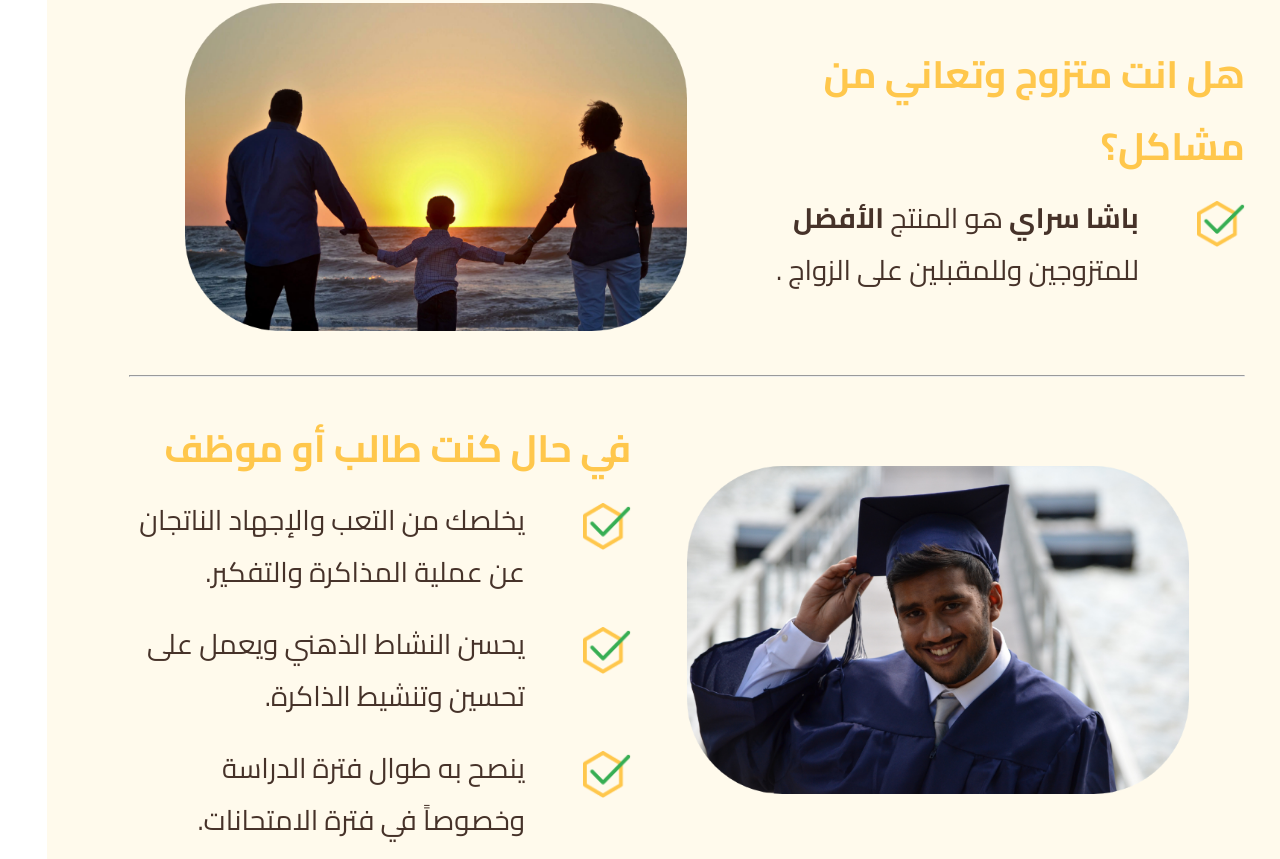
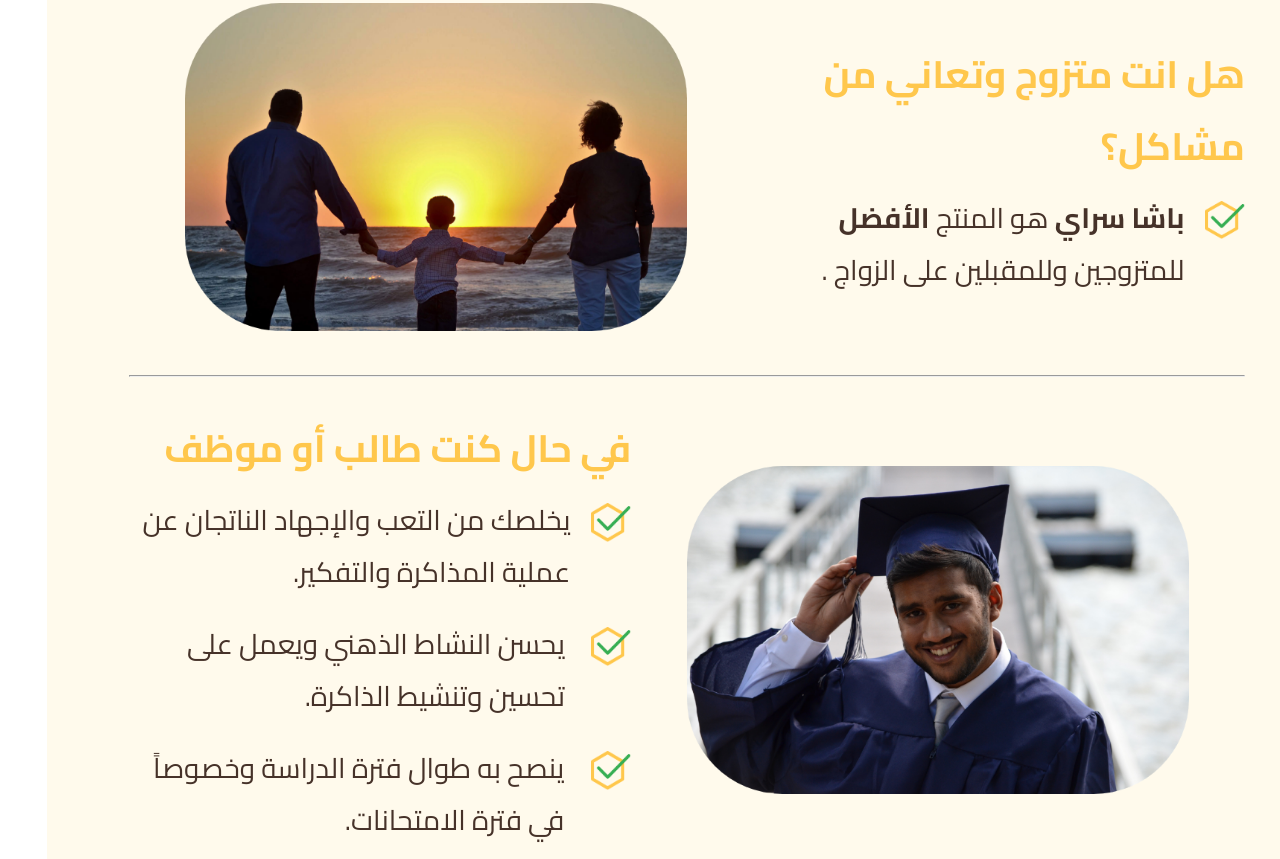
Before and after one commit to 2P-Developers/landingPage, a plain HTML site: page index.html in a window 1280 px wide. Shown: the part 2025-2884 px from the top of the page. Drawn offline with Linux system fonts and the light colour scheme.

Commit message:
fix css file

```diff
--- a/css/style.css
+++ b/css/style.css
@@ -2,6 +2,7 @@
   box-sizing: border-box;
   font-family: "Cairo", sans-serif;
 }
+
 body {
   margin: 0px;
   padding: 0px;
@@ -43,7 +44,7 @@
   list-style: none;
 }
 
-.navbar-list li + li a::before {
+.navbar-list li+li a::before {
   content: "";
   background-color: rgb(112, 112, 112);
   width: 2px;
@@ -76,7 +77,7 @@
   margin: 20px;
 }
 
-.section1-right-item h2 > span {
+.section1-right-item h2>span {
   color: #cd6229;
 }
 
@@ -157,7 +158,7 @@
   position: relative;
 }
 
-.section3-container > div + div::before {
+.section3-container>div+div::before {
   content: "";
   height: 210px;
   position: absolute;
@@ -176,7 +177,7 @@
   margin: 35px 0px;
 }
 
-.section4-container img {
+.section4-container .section4-img-item img {
   width: 100%;
 }
 
@@ -215,20 +216,26 @@
   margin-top: -13px;
 }
 
-.section4-container ~ p {
+.section4-container~p {
   margin-top: 96px;
 }
 
-.list-img {
+/* .list-img {
   margin: 19px 0px;
   margin-left: 58px;
+  max-width: 100%;
+  height: auto;
+  width: 45px;
+} */
+
+.list-img img {
+  margin: 19px 0px;
+  margin-left: 58px;
+  max-width: 100%;
+  height: auto;
+  width: 40px;
 }
-.list-img img {
-  min-height: 44.44px;
-  min-width: 48.15px;
-  /* min-height: 34.44px;
-  min-width: 38.15px; */
-}
+
 p {
   color: #463229;
   font-weight: 400;
@@ -262,7 +269,7 @@
   padding: 100px 0px;
   box-shadow: 5px 5px 10px rgb(0, 0, 0, 16%);
   height: auto;
-  max-width: 350px;
+  max-width: 450px;
 }
 
 .section7-card {
@@ -294,9 +301,11 @@
   width: 100%;
   height: 100%;
 }
+
 .section6-img {
   margin: auto;
 }
+
 .section1 input[type="submit"] {
   background-color: #cd6229;
   color: #ffffff;
@@ -363,9 +372,11 @@
 .section8 {
   padding: 100px 0px;
 }
+
 .section4-img-item {
   margin: auto;
 }
+
 .section7 {
   background-image: url(../img/honey-production.png);
   background-repeat: no-repeat;
@@ -390,6 +401,7 @@
   width: 171px;
   height: 171px;
 }
+
 .section7 h3 {
   color: #fffaec;
 }
@@ -409,8 +421,10 @@
   text-align: center;
   padding: 60px;
 }
+
 footer img {
   max-width: 100%;
+  width: 732px;
 }
 
 footer p {
@@ -434,16 +448,19 @@
   .section1 {
     height: auto;
   }
+
   .section1 h1 {
     font-size: 62px;
     font-weight: 700;
   }
+
   .section1 p,
   .section8 p {
     color: #463229;
     font-size: 22px;
     font-weight: 400;
   }
+
   .navbar a {
     text-align: center;
   }
@@ -452,6 +469,7 @@
     font-size: 42px;
     font-weight: 700;
   }
+
   .section4 h2,
   .section5 h2,
   .section6 h2,
@@ -466,9 +484,11 @@
   .section7 p {
     font-size: 18px;
   }
+
   .section6 p {
     font-size: 18px;
   }
+
   .section2-container,
   .section3-container,
   .section4-container,
@@ -477,10 +497,12 @@
     flex-direction: column;
     align-items: center;
   }
+
   .section5-container {
     grid-template-columns: 1;
     justify-items: center;
   }
+
   .section1 .section1-flex-container,
   .section4-container.column-reverse,
   .section6-container {
@@ -489,12 +511,12 @@
   }
 
   .section1 .section1-flex-container div,
-  .section4-container > div,
-  .section6-container > div {
+  .section4-container>div,
+  .section6-container>div {
     width: 100%;
   }
 
-  .section7-container > div {
+  .section7-container>div {
     width: 100%;
     margin-bottom: 60px;
   }
@@ -505,19 +527,23 @@
     width: 100%;
     font-size: 18px;
   }
+
   .section2 p {
     width: 100%;
     font-size: 22px;
     font-weight: 600;
   }
-  .section2 .container > p {
+
+  .section2 .container>p {
     font-size: 28px;
     font-weight: 500;
   }
+
   .section1-right-item input[type="submit"] {
     width: 100%;
     font-size: 19px;
   }
+
   .section3-item p {
     font-size: 35px;
     font-weight: 500;
@@ -543,14 +569,17 @@
   .section1 h2 {
     font-size: 28px;
   }
+
   .section5 .section5-card p {
     font-size: 22px;
   }
+
   .section5 input[type="submit"],
   .section7 input[type="submit"],
   footer p {
     font-size: 22px;
   }
+
   .section4 h1,
   .section7 h1,
   .section5 h1,
@@ -567,19 +596,21 @@
     width: 100%;
   }
 
-  .section3 div > div + div::before {
+  .section3 div>div+div::before {
     display: none;
   }
 
-  .section2-item > div {
+  .section2-item>div {
     display: flex;
     flex-direction: column-reverse;
     align-items: center;
   }
+
   .section6 h3 {
     color: #463229;
     font-size: 22px;
   }
+
   .section7 h3 {
     font-size: 38px;
   }
@@ -603,13 +634,16 @@
   .section1 {
     height: auto;
   }
+
   .navbar a {
     text-align: center;
   }
+
   .section3-item p {
     font-size: 40px;
     font-weight: 500;
   }
+
   .section4 h2,
   .section5 h2,
   .section6 h2,
@@ -618,14 +652,17 @@
   .section8 input[type="submit"] {
     font-size: 33px;
   }
+
   .section4 p,
   .section7 h2,
   .section7 p {
     font-size: 23px;
   }
+
   .section6 p {
     font-size: 23px;
   }
+
   .section2-container,
   .section3-container,
   .section4-container,
@@ -634,6 +671,7 @@
     flex-direction: column;
     align-items: center;
   }
+
   .section5-container {
     grid-template-columns: 1;
     justify-items: center;
@@ -647,12 +685,12 @@
   }
 
   .section1 .section1-flex-container div,
-  .section4-container > div,
-  .section6-container > div {
+  .section4-container>div,
+  .section6-container>div {
     width: 100%;
   }
 
-  .section7-container > div {
+  .section7-container>div {
     width: 100%;
     margin-bottom: 60px;
   }
@@ -680,15 +718,18 @@
     width: 100%;
     font-size: 23px;
   }
+
   .section2 p {
     font-size: 27px;
     font-weight: 600;
     width: 100%;
   }
-  .section2 .container > p {
+
+  .section2 .container>p {
     font-size: 33px;
     font-weight: 500;
   }
+
   .section1-right-item input[type="submit"] {
     width: 100%;
     font-size: 24px;
@@ -702,22 +743,27 @@
   .section1 h2 {
     font-size: 33px;
   }
+
   .section1 p,
   .section8 p {
     font-size: 27px;
   }
+
   .section2 h1 {
     font-size: 49px;
     font-weight: 800;
   }
+
   .section5 .section5-card p {
     font-size: 27px;
   }
+
   .section5 input[type="submit"],
   .section7 input[type="submit"],
   footer p {
     font-size: 27px;
   }
+
   .section4 h1,
   .section7 h1,
   .section5 h1,
@@ -725,6 +771,7 @@
     font-size: 60px;
     font-weight: 800;
   }
+
   .section4 h1 span {
     font-size: 60px;
   }
@@ -733,11 +780,11 @@
     width: 100%;
   }
 
-  .section3 div > div + div::before {
+  .section3 div>div+div::before {
     display: none;
   }
 
-  .section2-item > div {
+  .section2-item>div {
     display: flex;
     flex-direction: column-reverse;
     align-items: center;
@@ -746,10 +793,12 @@
   .section8 input[type="submit"] {
     margin-top: 30px;
   }
+
   .section6 h3 {
     color: #463229;
     font-size: 27px;
   }
+
   .section7 h3 {
     font-size: 43px;
   }
@@ -772,18 +821,22 @@
     max-width: 960px;
   }
 }
+
 /* 1200px ustunde */
 @media (min-width: 1200px) {
   .container {
     max-width: 1140px;
   }
+
   .section1 {
     height: 100vh;
   }
+
   .section3-item p {
     font-size: 45px;
     font-weight: 600;
   }
+
   .section5 .section5-card p {
     font-size: 32px;
   }
@@ -798,19 +851,21 @@
   .section8-container {
     flex-direction: row;
   }
+
   .section5-container {
     grid-template-columns: repeat(3, 1fr);
   }
+
   .section1 .section1-flex-container div,
-  .section6-container > div {
+  .section6-container>div {
     width: 50%;
   }
 
-  .section4-container > div {
+  .section4-container>div {
     width: 45%;
   }
 
-  .section7-container > div {
+  .section7-container>div {
     width: 46%;
   }
 
@@ -831,7 +886,8 @@
     font-size: 32px;
     font-weight: 700;
   }
-  .section2 .container > p {
+
+  .section2 .container>p {
     font-size: 38px;
     font-weight: 600;
   }
@@ -852,14 +908,17 @@
     font-size: 84px;
     font-weight: 900;
   }
+
   .section1 h2 {
     font-size: 38px;
     font-weight: 700;
   }
+
   .section1 p,
   .section8 p {
     font-size: 32px;
   }
+
   .section4 h1,
   .section7 h1,
   .section5 h1,
@@ -867,11 +926,13 @@
     font-size: 65px;
     font-weight: 900;
   }
+
   .section5 input[type="submit"],
   .section7 input[type="submit"],
   footer p {
     font-size: 32px;
   }
+
   .section2 h1 {
     font-size: 64px;
     font-weight: 900;
@@ -886,11 +947,11 @@
     width: 33.3%;
   }
 
-  .section3 div > div + div::before {
+  .section3 div>div+div::before {
     display: block;
   }
 
-  .section2-item > div {
+  .section2-item>div {
     display: flex;
     flex-direction: column;
     align-items: center;
@@ -909,26 +970,32 @@
     font-size: 38px;
     font-weight: 700;
   }
+
   .section4 p,
   .section7 h2,
   .section7 p {
     font-size: 28px;
   }
+
   .section6 p {
     font-size: 28px;
     font-weight: 600;
   }
+
   .section8 h1 {
     font-size: 52px;
     font-weight: 900;
   }
+
   .section6 h3 {
     color: #463229;
     font-size: 32px;
   }
+
   .section7 h3 {
     font-size: 48px;
   }
+
   .section8 input[type="submit"] {
     font-size: 34px;
   }
--- a/index.html
+++ b/index.html
@@ -11,7 +11,7 @@
     <link href="https://fonts.googleapis.com/css2?family=Cairo:wght@200;300;400;500;600;700;800;900&display=swap"
         rel="stylesheet">
     <link rel="stylesheet" href="https://cdnjs.cloudflare.com/ajax/libs/font-awesome/4.7.0/css/font-awesome.min.css">
-    <title>Document</title>
+    <title>Landing Page</title>
 </head>
 
 <body>
```
